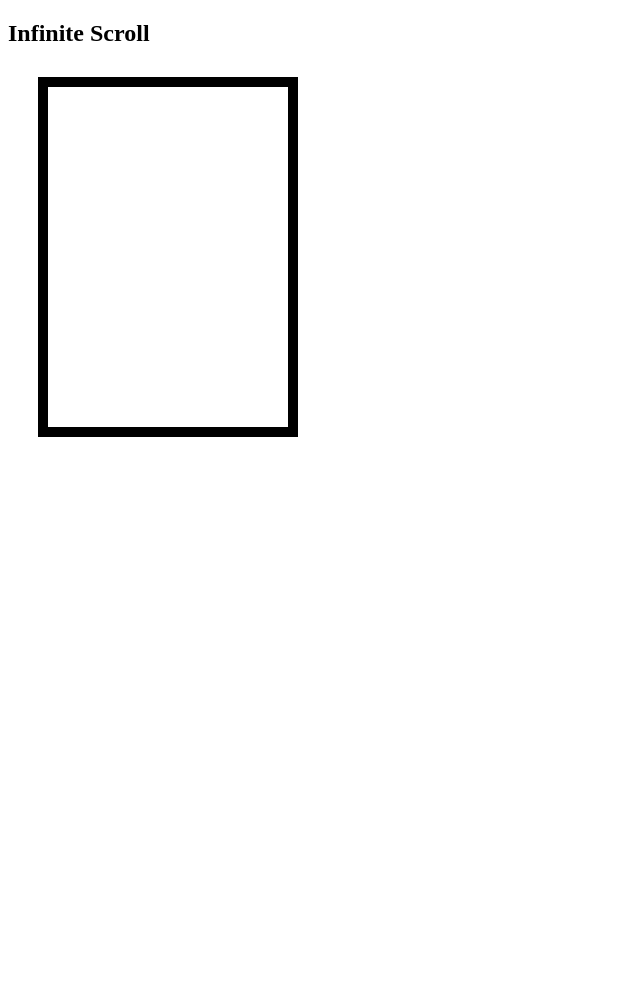
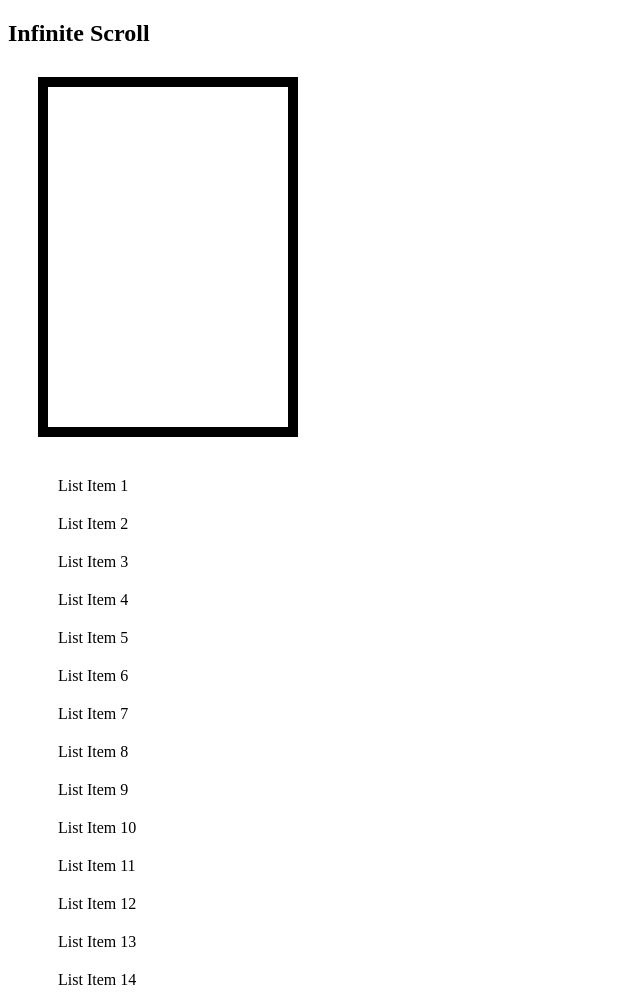
Before and after one commit to acciojob/infinite-scroll-Bharat8087, a website: page main.html in a window 1280 px wide. Shown: the whole page, without its empty margins (0-640 px from the left). Before the commit the page ends 800 px from the top, so only its background shows below. Drawn offline with Linux system fonts and the light colour scheme.

Commit message:
created a submission

```diff
--- a/main.html
+++ b/main.html
@@ -12,6 +12,9 @@
     <h2>Infinite Scroll</h2>
     <main>
       <ol id="infi-list"></ol>
+		    <ul id="myList">
+
+			</ul>
     </main>
     <script src="./script.js"></script>
   </body>
--- a/script.js
+++ b/script.js
@@ -1 +1,22 @@
 //your code here!
+document.addEventListener("DOMContentLoaded", function() {
+ list = document.getElementById("myList");
+    for (let i = 1; i <= 10; i++) {
+        const listItem = document.createElement("li");
+        listItem.textContent = "List Item " + i;
+        list.appendChild(listItem);
+    }
+    function addMoreItems() {
+        const items = list.querySelectorAll("li");
+        const lastItem = items[items.length - 1];
+        const rect = lastItem.getBoundingClientRect();
+        if (rect.bottom <= window.innerHeight) {
+            for (let i = 1; i <= 2; i++) {
+                const newItem = document.createElement("li");
+                newItem.textContent = "List Item " + (items.length + i);
+                list.appendChild(newItem);
+            }
+        }
+    }
+    window.addEventListener("scroll", addMoreItems);
+});
```
